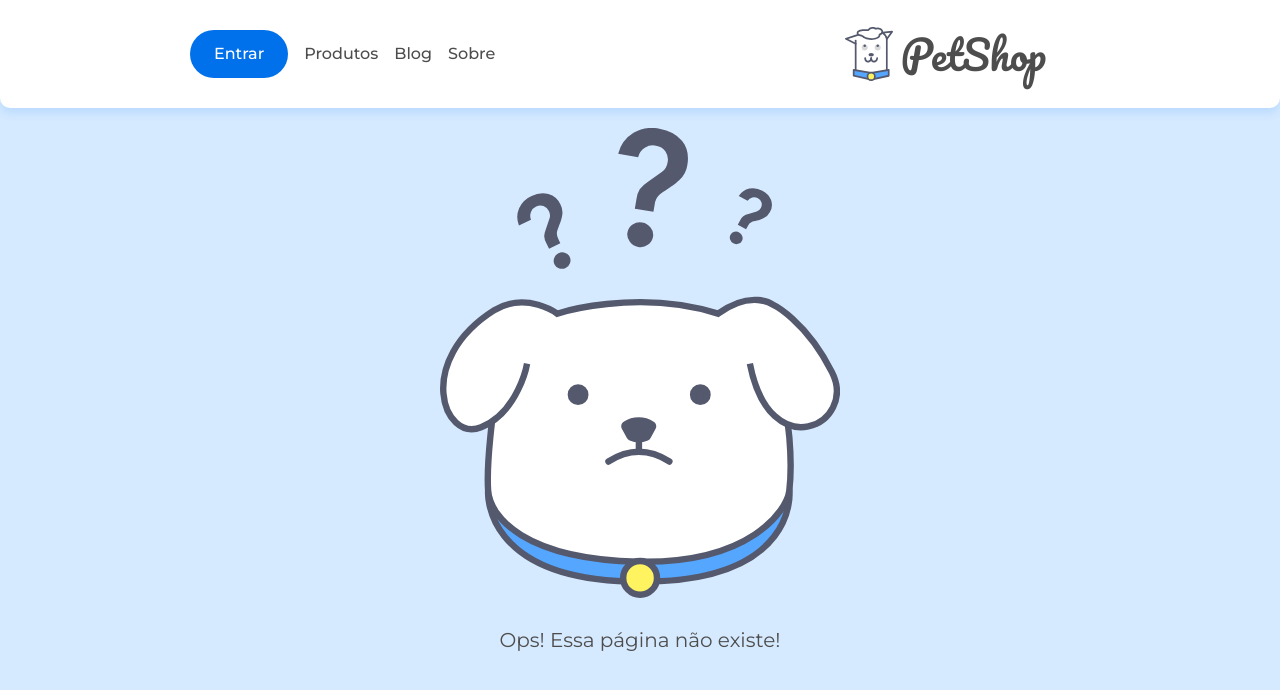
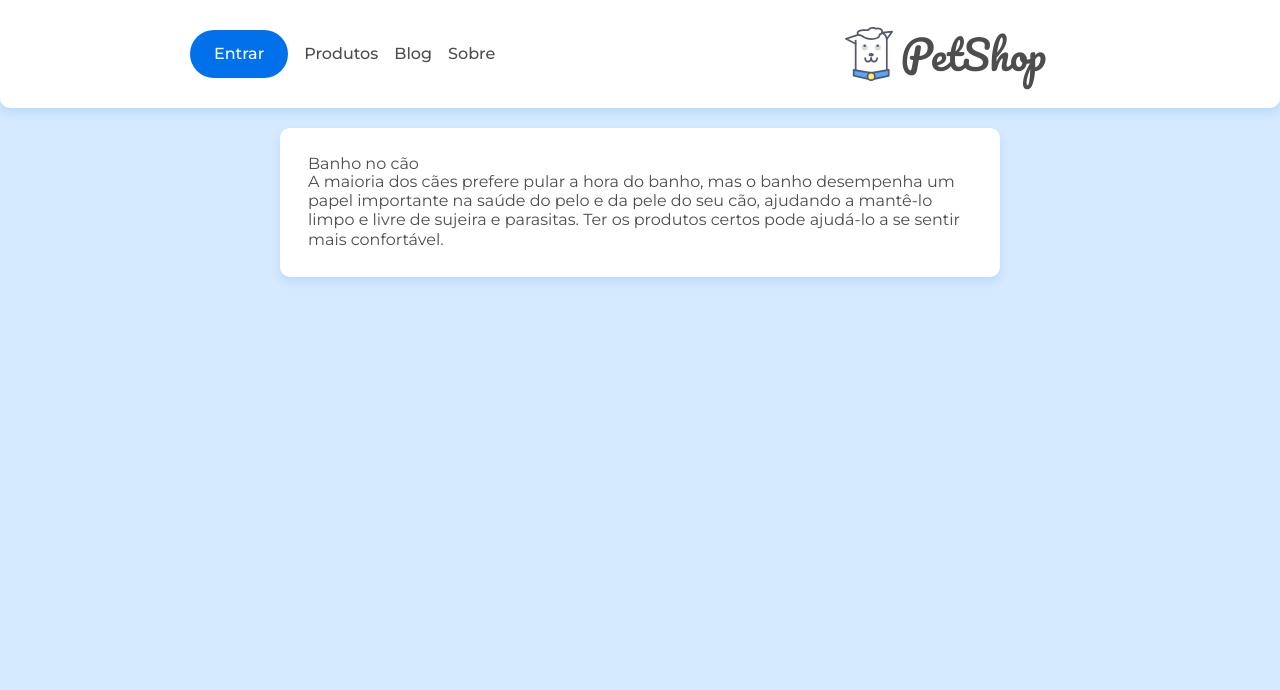
Before and after one commit to artenlf/react-SPA-doguito, a React (Create React App) app in the folder petshop/: page /posts/1 in a window 1280 px wide. Shown: the top 690 px of the page. Built offline with nearby package versions, Linux system fonts and the light colour scheme; data requests are answered from the project's data file.

Commit message:
Códigos Aula 8

```diff
--- a/petshop/src/App.jsx
+++ b/petshop/src/App.jsx
@@ -5,6 +5,7 @@ import Home from "./paginas/Home";
 import Sobre from "./paginas/Sobre";
 import Pagina404 from "./paginas/Pagina404";
 import Cabecalho from "./components/cabecalho";
+import Post from "./paginas/Post";
 
 function App() {
   return (
@@ -17,6 +18,9 @@ function App() {
         <Route path="/sobre">
           <Sobre />
         </Route>
+        <Route path="/posts/:id">
+          <Post />
+        </Route>
         <Route>
           <Pagina404 />
         </Route>
--- a/petshop/src/components/ListaPost.jsx
+++ b/petshop/src/components/ListaPost.jsx
@@ -12,7 +12,7 @@ const ListaPost = ({ url }) => {
   return (
     <section className="posts container">
       {posts.map((post) => (
-        <Link className={`cartao-post cartao-post--${post.categoria}`}>
+        <Link className={`cartao-post cartao-post--${post.categoria}`} to={`/posts/${post.id}`}>
           <article key={post.id}>
             <h3 className="cartao-post__titulo">{post.title}</h3>
             <p className="cartao-post__meta">{post.metadescription}</p>
--- /dev/null
+++ b/petshop/src/paginas/Post.jsx
@@ -0,0 +1,24 @@
+import React, { useEffect, useState } from "react";
+import { useParams } from "react-router-dom";
+import { busca } from "../api/api";
+import "../assets/css/post.css";
+
+const Post = () => {
+  const { id } = useParams();
+  const [post, setPost] = useState({});
+
+  useEffect(() => {
+    busca(`/posts/${id}`, setPost);
+  }, [id]);
+
+  return (
+    <main className="container flex flex--centro">
+      <article className="cartao post">
+        <h2 className="caratao__titulo">{post.title}</h2>
+        <p className="cartao__texto">{post.body}</p>
+      </article>
+    </main>
+  );
+};
+
+export default Post;
```
